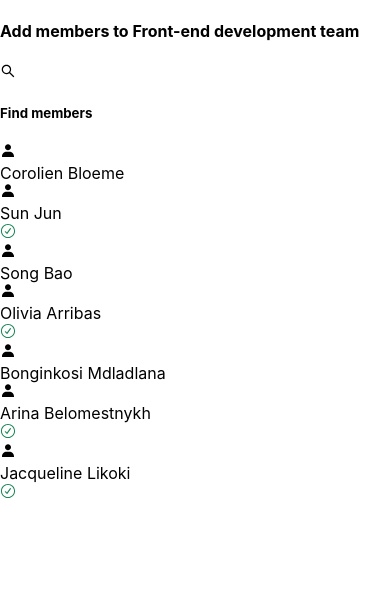
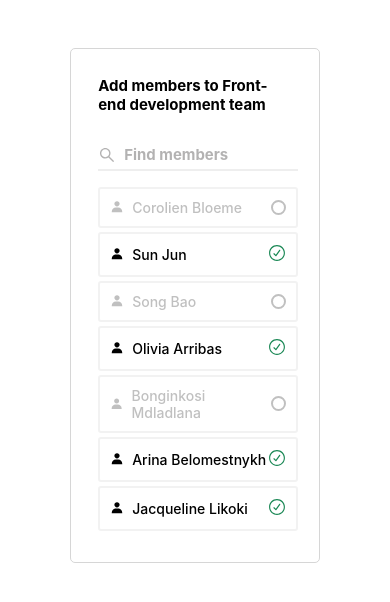
Before and after one commit to osama-maree/mockup-task, a React (Create React App) app: page / in a window 390 px wide. Shown: the top 602 px of the page. Built offline with nearby package versions, Linux system fonts and the light colour scheme.

Commit message:
Add Media Query Responsive

```diff
--- a/src/App.css
+++ b/src/App.css
@@ -1,38 +1,78 @@
-.App {
-  text-align: center;
+* {
+  box-sizing: border-box;
+  /* font-family: Georgia, "Times New Roman", Times, serif; */
+}
+.app {
+  width: 500px;
+  margin: auto;
+  margin-top: 3rem;
+  border: 1px solid #cccc;
+  padding: 1.7rem;
+  border-radius: 5px;
+  /* color: #aaaaaa; */
 }
 
-.App-logo {
-  height: 40vmin;
-  pointer-events: none;
+h4,
+h5 {
+  margin: 0;
+}
+.searchItem {
+  display: flex;
+  width: 400px;
+  border-bottom: 2px solid #eee;
+  justify-content: flex-start;
+  align-items: center;
+  margin: auto;
+  margin-top: 2rem;
+  color: rgb(129, 126, 126, 0.6);
+  font-size: 18px;
+  padding-bottom: 0.3rem;
+  margin-bottom: 1rem;
+}
+.singleBox {
+  display: flex;
+  width: 400px;
+  margin: auto;
+  margin-bottom: 4px;
+  align-items: center;
+  justify-content: space-between;
+  font-weight: 500;
+  font-size: 14px;
+  padding: 10px;
+  border: 2px solid rgb(129, 126, 126, 0.1);
+  border-radius: 3px;
+}
+.icon {
+  height: 18px;
+  width: 18px;
+}
+.iconCircle {
+  height: 15px;
+  width: 15px;
+  border: 2px solid #c0c0c0;
+  border-radius: 50%;
+}
+.leftItem {
+  display: flex;
+  justify-content: center;
+  align-items: center;
+}
+.me-5 {
+  margin-right: 0.5rem;
+}
+.gray-color {
+  color: #c0c0c0;
 }
 
-@media (prefers-reduced-motion: no-preference) {
-  .App-logo {
-    animation: App-logo-spin infinite 20s linear;
+@media screen and (max-width: 630px) {
+  .app {
+    width: 250px;
+  }
+  .searchItem,
+  .singleBox {
+    width: 200px;
+  }
+  h4 {
+    font-size: 15px;
   }
 }
-
-.App-header {
-  background-color: #282c34;
-  min-height: 100vh;
-  display: flex;
-  flex-direction: column;
-  align-items: center;
-  justify-content: center;
-  font-size: calc(10px + 2vmin);
-  color: white;
-}
-
-.App-link {
-  color: #61dafb;
-}
-
-@keyframes App-logo-spin {
-  from {
-    transform: rotate(0deg);
-  }
-  to {
-    transform: rotate(360deg);
-  }
-}
```
